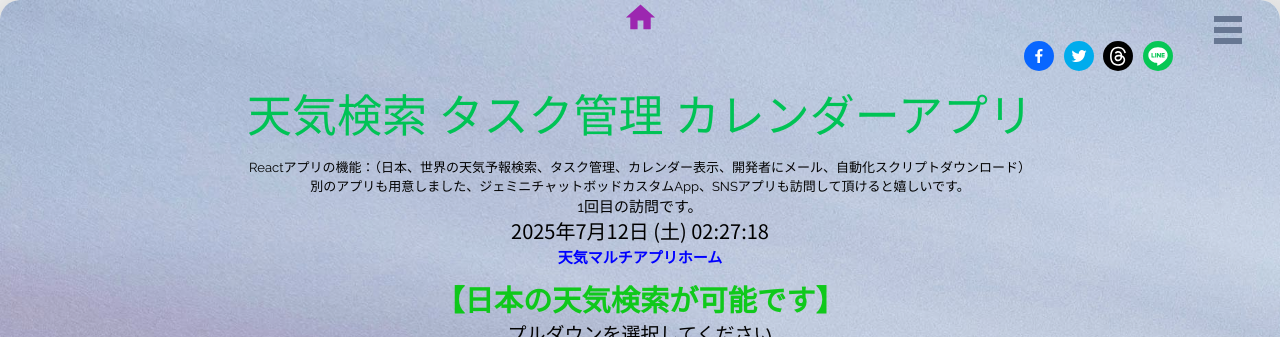
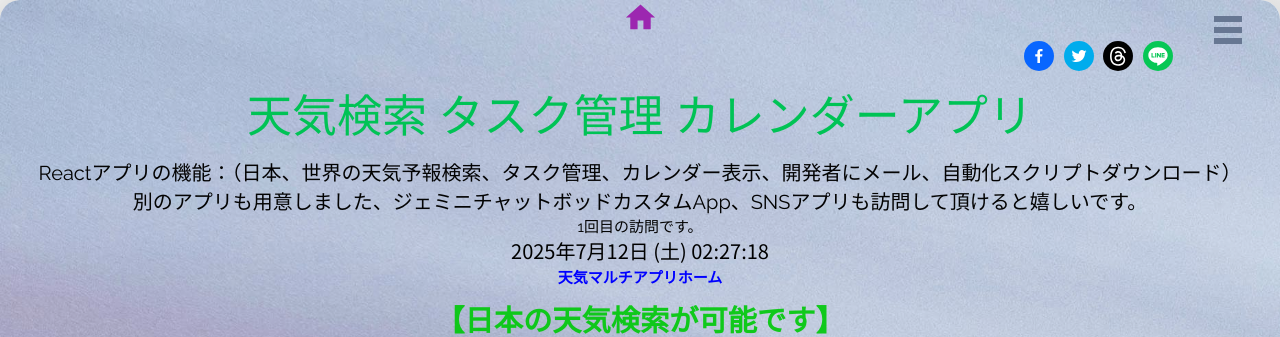
Before and after one commit to masatuber/weather-todo-quiz-app, a React (Vite) app: page / in a window 1280 px wide. Shown: the top 337 px of the page. Built offline with nearby package versions, Linux system fonts and the light colour scheme; no server answers.

Commit message:
テストコード追加、フォントタグからスパンタグに変更

```diff
--- a/src/App.jsx
+++ b/src/App.jsx
@@ -176,9 +176,9 @@ const WEATHER_API_KEI = import.meta.env.VITE_REACT_APP_WEATHER_API_KEY;
                         <Title />
                         <VisitorCounter />
                         <div className="dit">
-                          <font color="black">
+                          <span style={{ color: "black" }}>
                             <DigitalDateTime />
-                          </font>
+                          </span>
                         </div>
                         <Home />
                         <JapanWeather />
@@ -277,9 +277,9 @@ const WEATHER_API_KEI = import.meta.env.VITE_REACT_APP_WEATHER_API_KEY;
                     <>
                       <h1> Pythonスクリプト exe ファイルダウンロードページ</h1>
                       <div className="dit">
-                        <font color="#dcf806">
+                        <span style={{ color: "#dcf806" }} >
                           <DigitalDateTime />
-                        </font>
+                        </span>
                       </div>
                       <PythonDlPage />
                     </>
--- a/src/components/weather/Title.jsx
+++ b/src/components/weather/Title.jsx
@@ -1,17 +1,18 @@
 // Title. js
 const Title = () => {
   //CSS定数
-  const FONT_SIZE_NUMBER = "2.5"
+  const FONT_SIZE_NUMBER = "20px";
     return (
       <>
+        {/* {FONT_SIZE_NUMBER] */}
         <h1>天気検索 タスク管理 カレンダーアプリ</h1>
-        <font size={FONT_SIZE_NUMBER}>
+        <span style={{ fontSize: FONT_SIZE_NUMBER }}>
           <p>
             Reactアプリの機能：（日本、世界の天気予報検索、タスク管理、カレンダー表示、開発者にメール、自動化スクリプトダウンロード）
             <br />
             別のアプリも用意しました、ジェミニチャットボッドカスタムApp、SNSアプリも訪問して頂けると嬉しいです。
           </p>
-        </font>
+        </span>
       </>
     );
 };
--- a/src/components/weather/home.jsx
+++ b/src/components/weather/home.jsx
@@ -4,10 +4,11 @@ const Home = () => {
 
   return (
     <>
+      {/* color="blue" */}
       <div>
-                    <font color="blue">
+        <span style={{ color: "blue" }}>
           <h2>天気マルチアプリホーム</h2>
-                    </font>
+        </span>
       </div>
     </>
   );
```
Also changed, not shown: 1 other file (tests, documents, lock files or other folders). Lines whose indentation alone changed are shown as unchanged.
